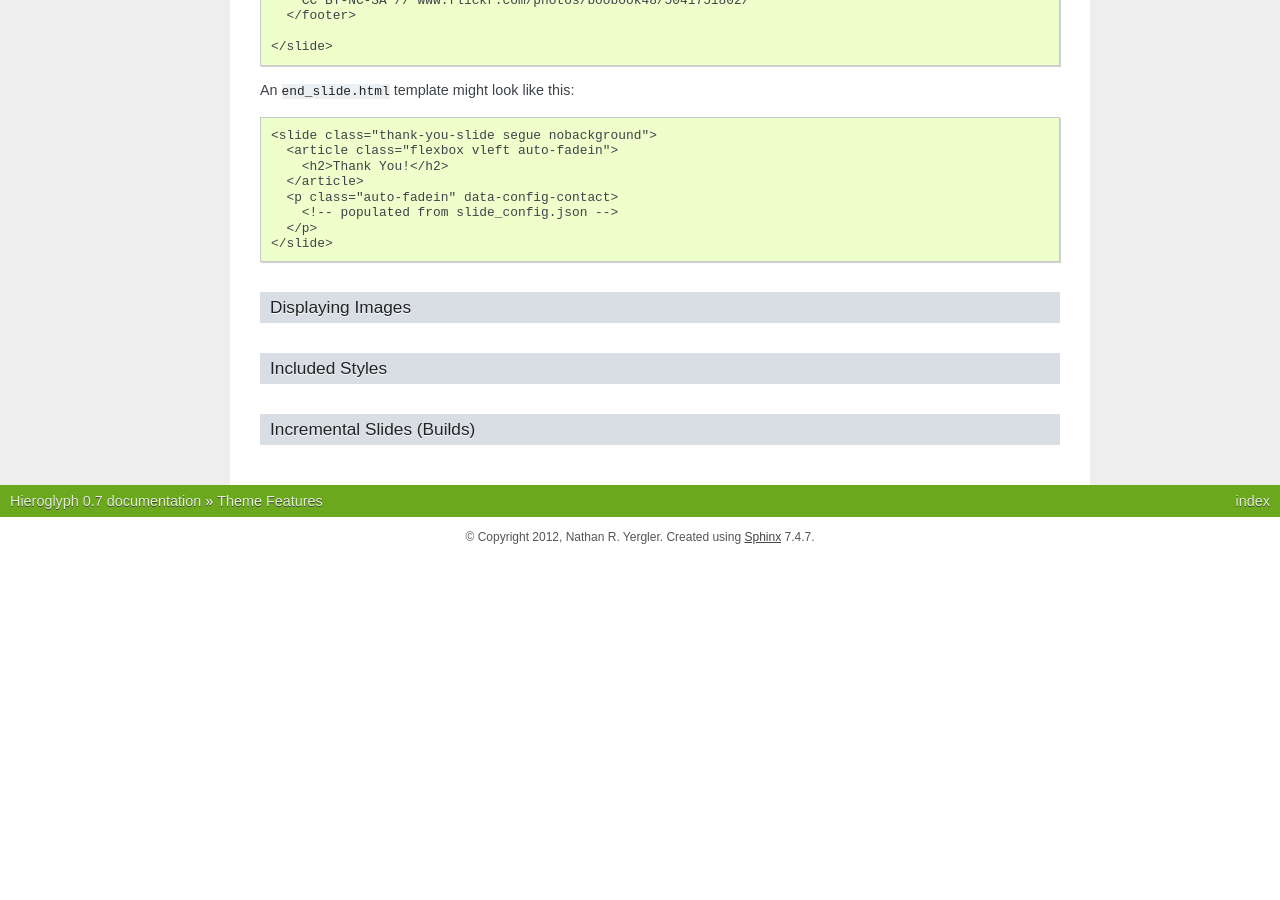
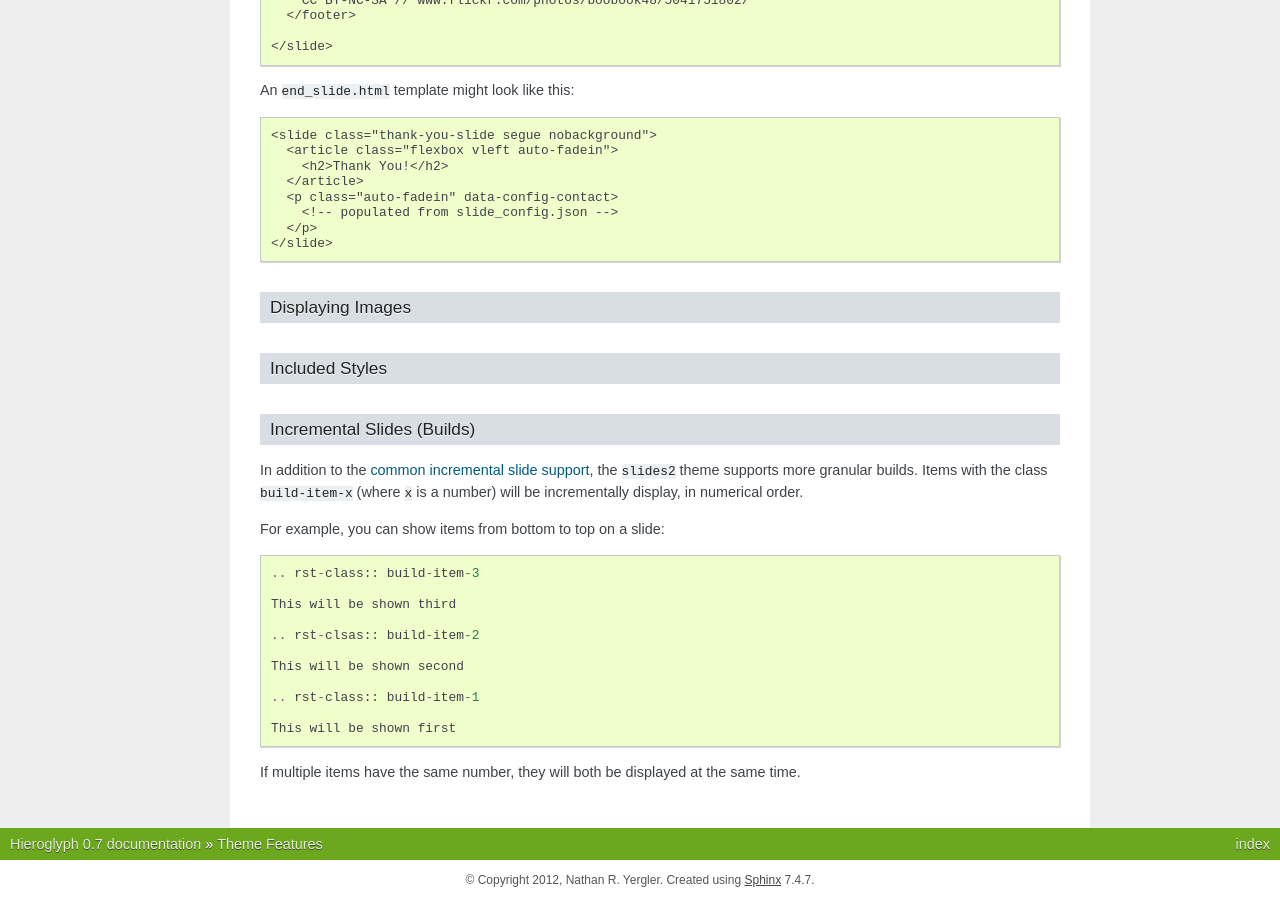
Before and after one commit to nyergler/hieroglyph, a Sphinx documentation site: the page built from docs/themes.rst, in a window 1280 px wide and 900 px high, scrolled down 1968 px. Built offline with Sphinx 7.4.7, drawn with Linux system fonts in a browser that asks for light colours; before the commit the page ends 2525 px from its top, so only the background shows below that; some of the changed text lies outside the part shown.

Commit message:
build-item-x documentation (#48)

```diff
--- a/docs/styling.rst
+++ b/docs/styling.rst
@@ -52,6 +52,7 @@ in for themes::
 
   slide_theme_path = '...'
 
+.. _incremental_slides:
 
 Incremental slides (builds)
 ---------------------------
--- a/docs/themes.rst
+++ b/docs/themes.rst
@@ -154,3 +154,27 @@ Included Styles
 
 Incremental Slides (Builds)
 ---------------------------
+
+In addition to the :ref:`common incremental slide support
+<incremental_slides>`, the ``slides2`` theme supports more granular
+builds. Items with the class ``build-item-x`` (where ``x`` is a
+number) will be incrementally display, in numerical order.
+
+For example, you can show items from bottom to top on a slide::
+
+  .. rst-class:: build-item-3
+
+  This will be shown third
+
+  .. rst-clsas:: build-item-2
+
+  This will be shown second
+
+  .. rst-class:: build-item-1
+
+  This will be shown first
+
+If multiple items have the same number, they will both be displayed at
+the same time.
+
+.. _`Google I/O 2012+`: https://code.google.com/p/io-2012-slides/
```
